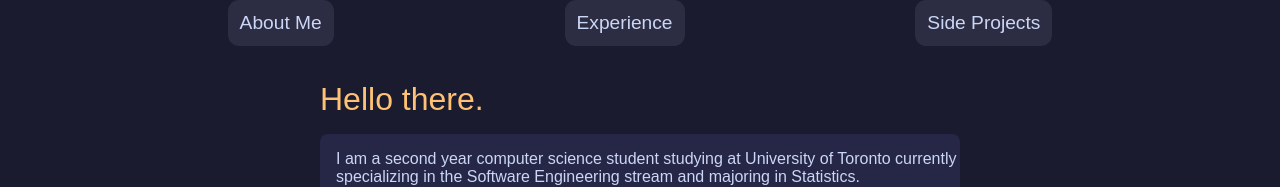
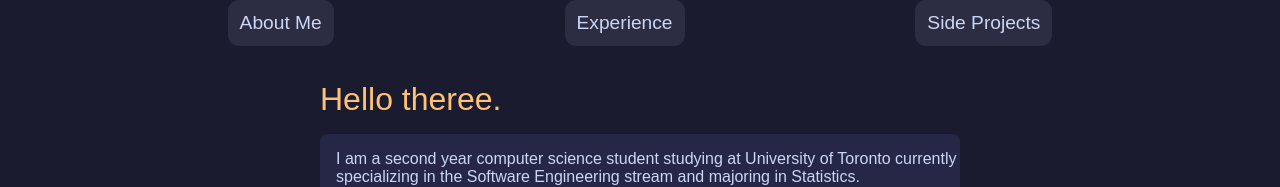
Before and after one commit to AryPat/AryPat.github.io, a React (Create React App) app: page / in a window 1280 px wide. Shown: the part 342-529 px from the top of the page. Built offline with nearby package versions, Linux system fonts and the light colour scheme.

Commit message:
Checking Deployment

```diff
--- a/src/Components/Info.js
+++ b/src/Components/Info.js
@@ -11,7 +11,7 @@ class nav extends Component {
     return (
       <div class="middle">
         <div class="another">
-          <div class="infoTitle">Hello there.</div>
+          <div class="infoTitle">Hello theree.</div>
 
           <div class="infoPara">
             <p class="inside diff">
```
